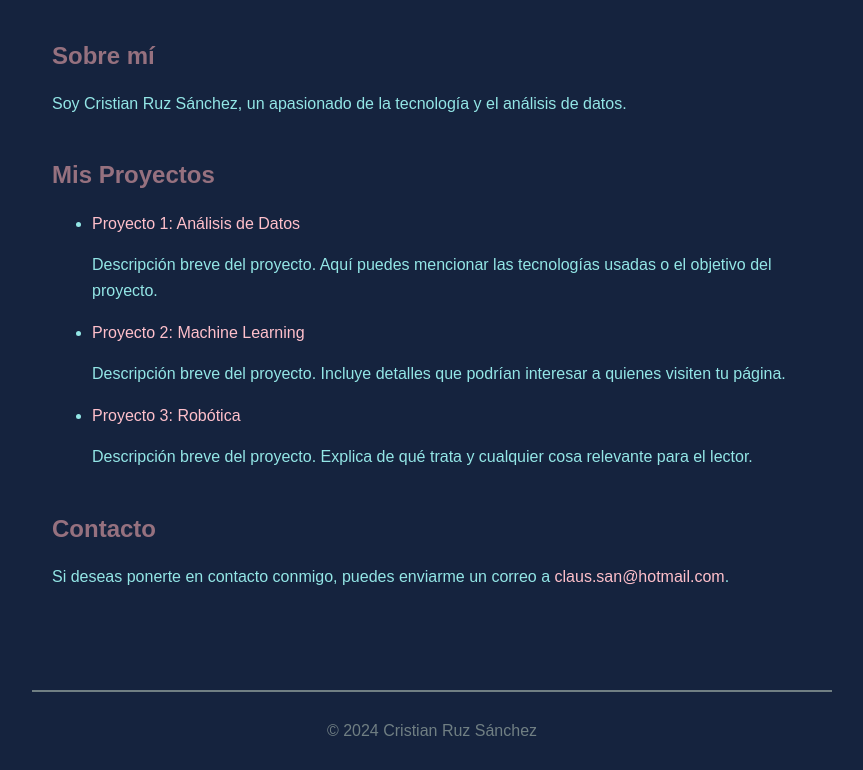
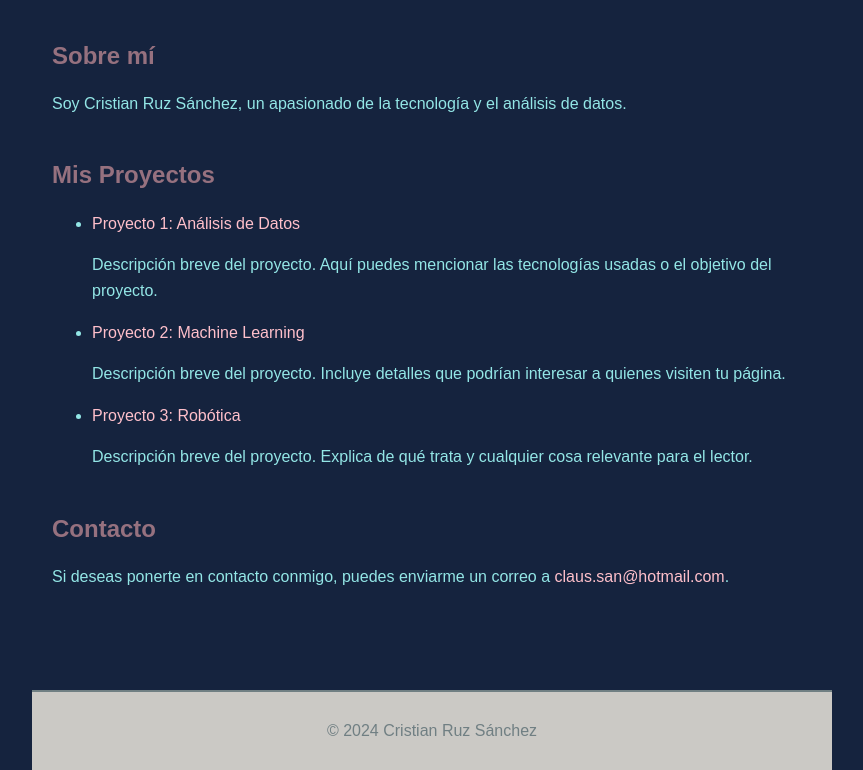
Before and after one commit to Crfer/Crfer.github.io, a plain HTML site: page index.html in a window 1280 px wide. Shown: the part 167-937 px from the top of the page, without its empty margins (208-1071 px from the left). Drawn offline with Linux system fonts and the light colour scheme.

Commit message:
cambios en color

```diff
--- a/css/styles.css
+++ b/css/styles.css
@@ -1,6 +1,6 @@
 :root {
     --oxford-blue: #15233e;
-    --moonstone: ##cbc9c5;
+    --moonstone: #cbc9c5;
     --tiffany-blue: #93e6e6;
     --slate-gray: #707f83;
     --mountbatten-pink: #96717f;
```
